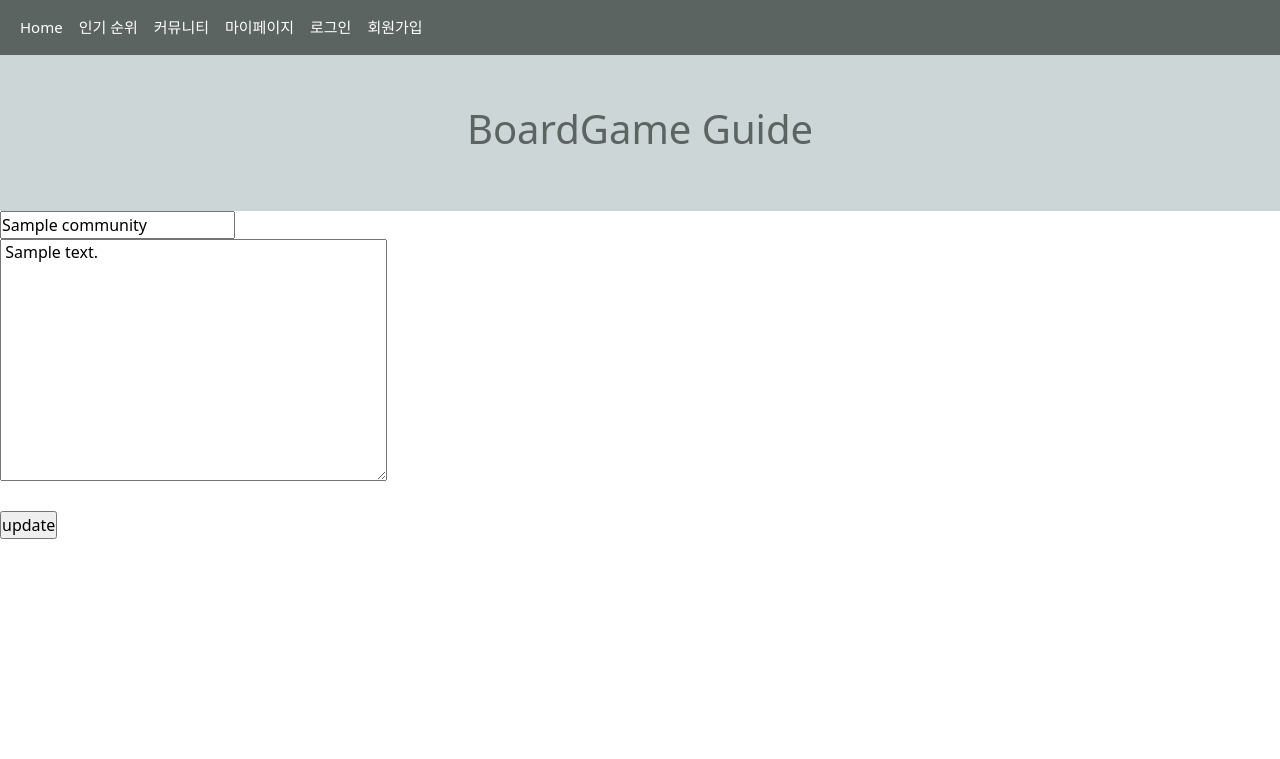
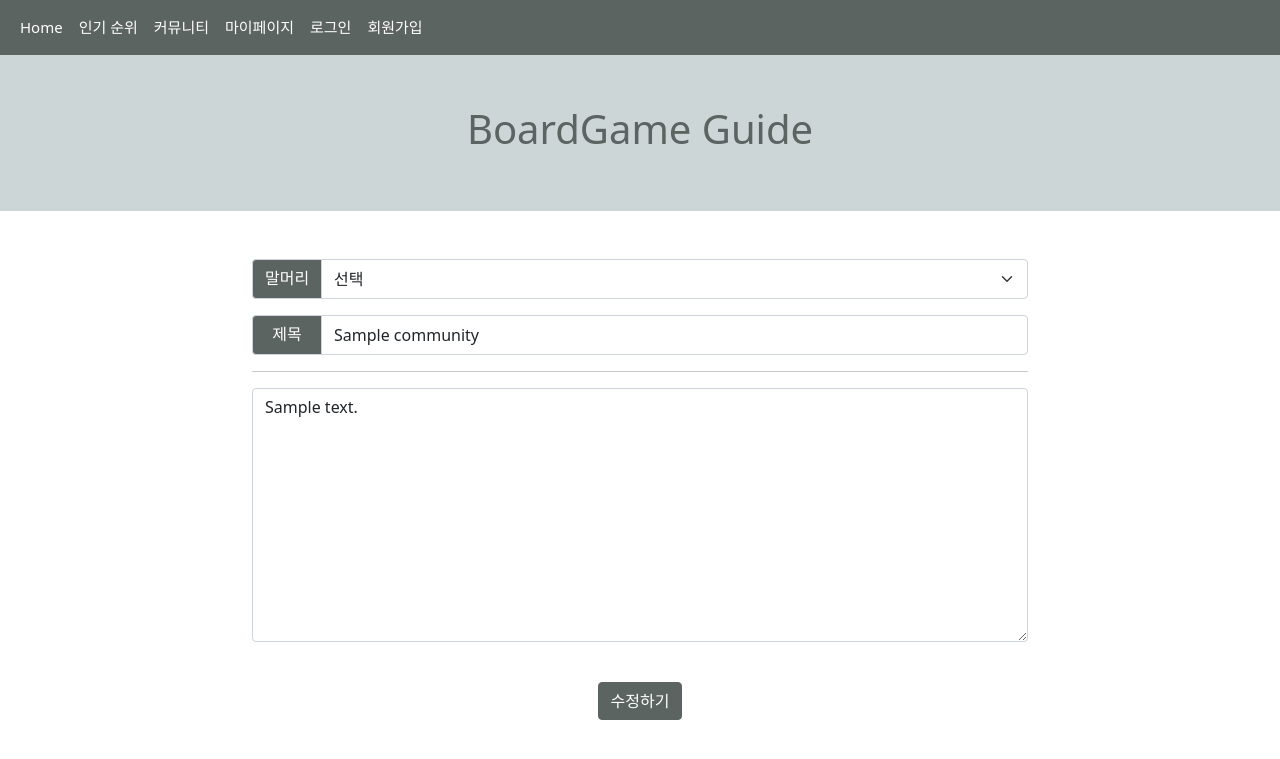
Before and after one commit to J1Yun/board-game-guide, a Django app: template BoardGameGuide/boardgame/templates/comu_update.html in a window 1280 px wide. Shown: the top 759 px of the page. Run offline with Django 3.2, Linux system fonts and the light colour scheme; the template is opened without the code that fills it: most values are stand-ins (such as "Sample title", 1, 10 or a date in 2020).

Commit message:
Update comu_update

```diff
--- a/BoardGameGuide/boardgame/static/css/comu_update.css
+++ b/BoardGameGuide/boardgame/static/css/comu_update.css
@@ -0,0 +1,30 @@
+.container{
+    text-align:center;
+    width:800px;
+}
+
+
+.input-group-text{
+    width:70px;
+    height: 40px ; display: table-cell; vertical-align: middle;
+    background-color: #5c6461;
+    color:white;
+
+}
+
+.btn-dark {
+    background-color: #5c6461;
+    border-color: #5c6461;
+    color: white; }
+.btn-dark:hover,
+.btn-dark:focus {
+    border-color: #5c6461;
+    background-color: #5c6461;
+    color: white; }
+.btn-dark:active,
+.btn-dark:visited,
+.btn-dark:active:focus,
+.btn-dark:active:hover {
+    border-color: #5c6461;
+    background-color: #5c6461;
+    color: white; }
--- a/BoardGameGuide/boardgame/templates/comu_update.html
+++ b/BoardGameGuide/boardgame/templates/comu_update.html
@@ -2,16 +2,38 @@
 {% load static %}
 {% block content %}
 <link rel="stylesheet" type="text/css" href="{% static 'css/comu_update.css' %}">
+<div class = 'container'>
     <form method = "POST">
         {% csrf_token %}
 
-        <input type = "text" value = "{{ community.title }}" name = "title">
-        <br>
-        <textarea cols = "40" rows = "10"name = "contents"> {{community.contents}} </textarea>
         <br>
         <br>
-        <input type = "submit" value = "update">
-    </form>
+        <div class="input-group mb-3">
+            <label class="input-group-text" for="inputGroupSelect01">말머리</label>
+            <select class="form-select" id="inputGroupSelect01" name = 'type'>
+              <option selected>선택</option>
+              <option value="r">요청</option>
+              <option value="f">자유</option>
+
+            </select>
+        </div>
+
+        <div class="input-group mb-3">
+            <span class="input-group-text" id="inputGroup-sizing-default">제목</span>
+            <input type="text" class="form-control" aria-label="Sizing example input" aria-describedby="inputGroup-sizing-default" value = "{{ community.title }}" name ='title'>
+        </div>
+        <hr>
+        <div class="mb-3">
+
+            <textarea class="form-control" id="exampleFormControlTextarea1" rows="10" cols = '40' name = 'contents'>{{community.contents}}</textarea>
+        </div>
 
 
+        <br>
+        <input class = "btn btn-dark" type = 'submit' value = "수정하기">
+        <br>
+        <br>
+    </form>
+ </div>
+
 {% endblock %}
```
